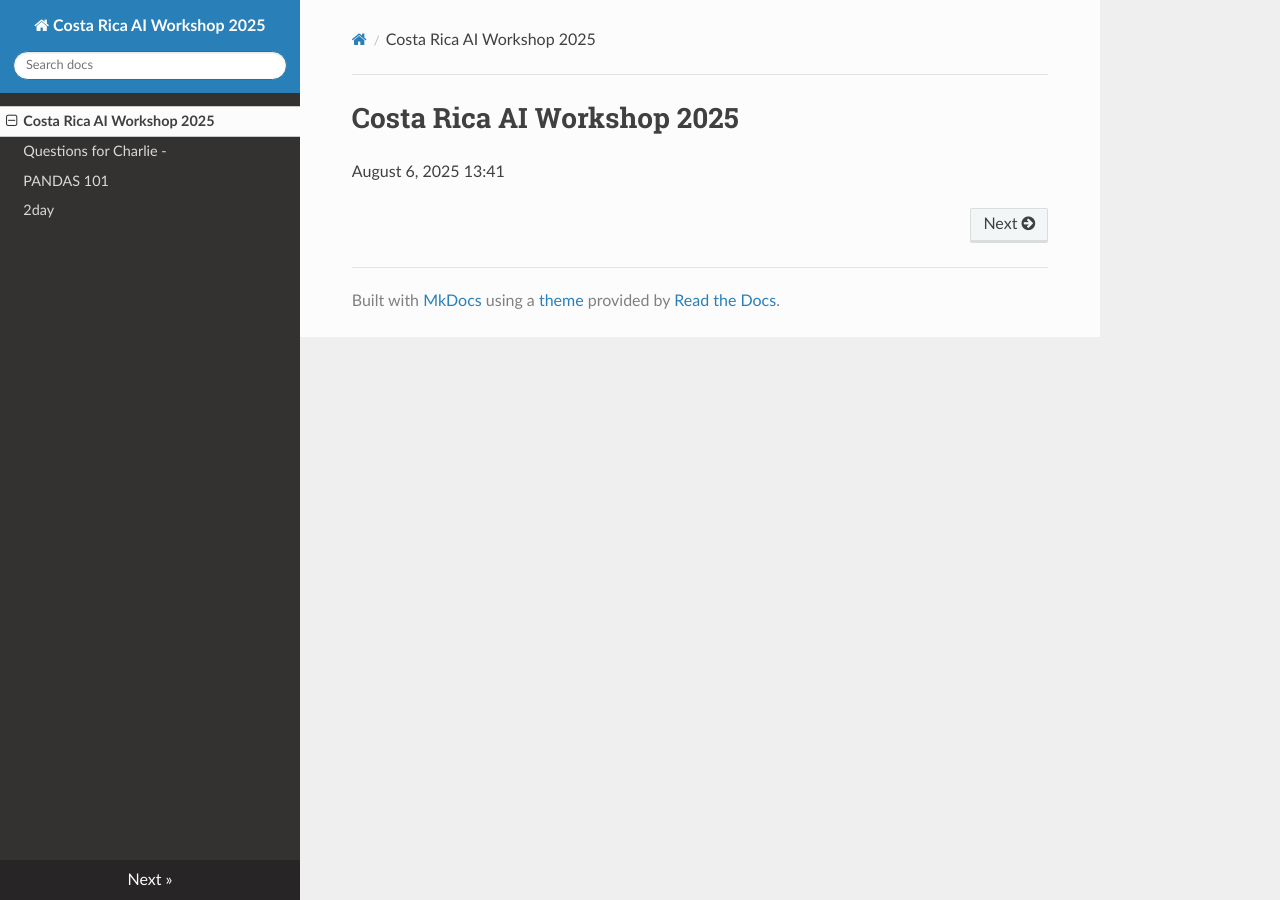
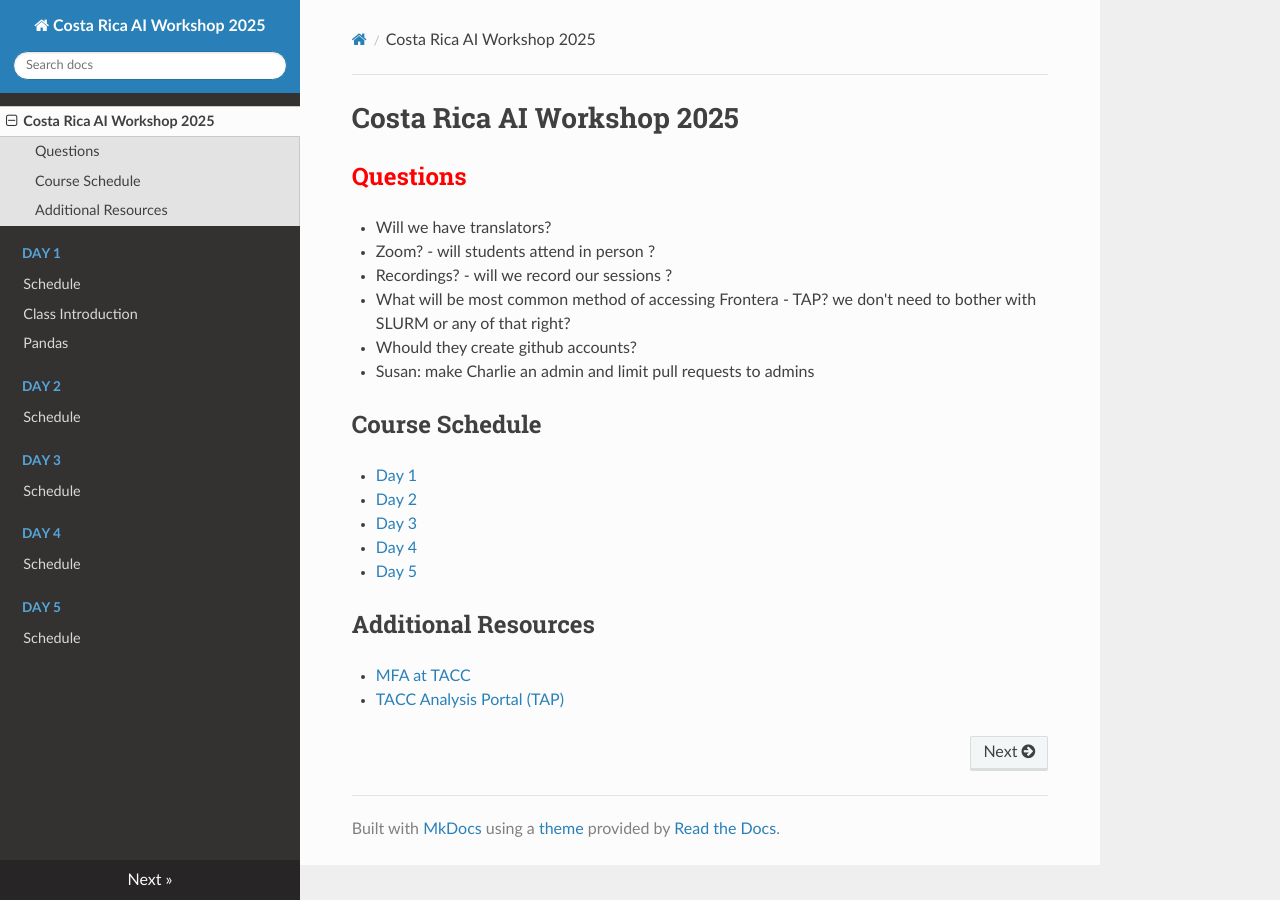
Before and after one commit to susanunit/CostaRicaAI, an MkDocs documentation site: the page built from docs/index.md, in a window 1280 px wide. Built offline with MkDocs 1.6.1, drawn with Linux system fonts in a browser that asks for light colours; nearby versions of some CDN libraries.

```diff
--- a/docs/index.md
+++ b/docs/index.md
@@ -1,3 +1,26 @@
 # Costa Rica AI Workshop 2025
 
-August 6, 2025 13:41
+## <font color="red">Questions</font>
+
+* Will we have translators?
+* Zoom? - will students attend in person ?
+* Recordings? - will we record our sessions ?
+* What will be most common method of accessing Frontera - TAP?  we don't need to bother with SLURM or any of that right?
+* Whould they create github accounts?
+* Susan: make Charlie an admin and limit pull requests to admins
+
+
+
+## Course Schedule
+
+* [Day 1](1day/schedule)
+* [Day 2](2day/schedule)
+* [Day 3](3day/schedule)
+* [Day 4](4day/schedule)
+* [Day 5](5day/schedule)
+
+
+## Additional Resources
+
+* [MFA at TACC](https://docs.tacc.utexas.edu/basics/mfa/)
+* [TACC Analysis Portal (TAP)](https://tap.tacc.utexas.edu/)
--- a/mkdocs.yml
+++ b/mkdocs.yml
@@ -5,14 +5,11 @@ theme:
   highlightjs: true
   #  logo: /imgs/tacc-logo-with-words.svg
 
-
 #extra_css:
 #  - css/extra.css
 
-
 plugins:
   - search
-
 
 markdown_extensions:
   - extra
@@ -25,6 +22,15 @@ markdown_extensions:
 
 nav:
   - index.md
-  - 1day.md
-  - pandas/pandas.md
-  - 2day.md
+  - Day 1:
+    - Schedule: 1day/schedule.md
+    - Class Introduction: 1day/intro.md
+    - Pandas: 1day/pandas/pandas.md
+  - Day 2:
+    - 2day/schedule.md
+  - Day 3:
+    - 3day/schedule.md
+  - Day 4:
+    - 4day/schedule.md
+  - Day 5:
+    - 5day/schedule.md
```
Also changed, not shown: docs/1day/intro.md (added, +6 -0 lines), docs/1day/schedule.md (renamed from docs/1day.md, +1 -13 lines), docs/2day.md (deleted, +0 -2 lines), docs/2day/schedule.md (added, +1 -0 lines), docs/3day/schedule.md (added, +1 -0 lines), docs/4day/schedule.md (added, +1 -0 lines), docs/5day/schedule.md (added, +1 -0 lines), docs/1day/pandas/pandas.md (renamed from docs/pandas/pandas.md).
